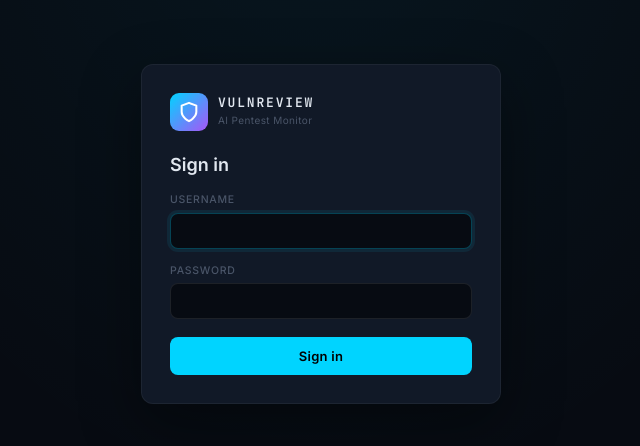
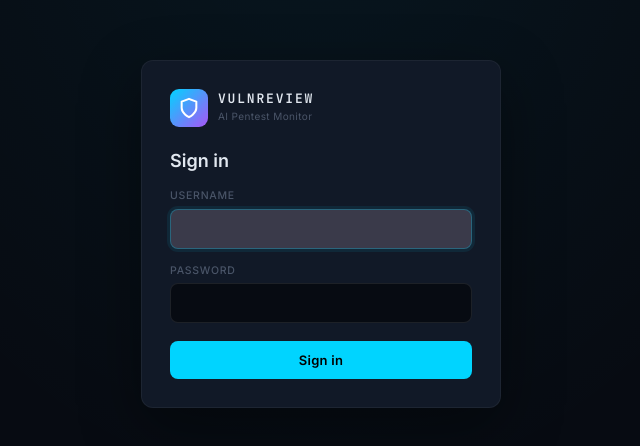
Before and after one commit to Calvin155/VulnMonitor, a React (Vite) app: page / in a window 1280 px wide. Shown: the part 166-612 px from the top of the page, without its empty margins (319-959 px from the left). Built offline with nearby package versions, Linux system fonts and the light colour scheme; no server answers.

Commit message:
css updated accross all css files to work on pi

```diff
--- a/src/components/Network.css
+++ b/src/components/Network.css
@@ -1,3 +1,7 @@
+/* ─────────────────────────────────────────────
+   NETWORK
+───────────────────────────────────────────── */
+
 .network {
   display: flex;
   flex-direction: column;
@@ -71,7 +75,9 @@
   padding: 10px 12px;
   line-height: 1.6;
 }
+
 .network-hint strong { color: var(--medium); }
+
 .network-hint code {
   font-family: var(--font-mono);
   font-size: 10.5px;
@@ -96,21 +102,38 @@
   font-weight: 500;
 }
 
+/* ─────────────────────────────────────────────
+   FIXED INPUT (network filter)
+───────────────────────────────────────────── */
+
 .network-filter {
-  background: var(--bg-base);
-  border: 1px solid var(--border-default);
+  all: unset;
+
+  width: 100%;
+  box-sizing: border-box;
+
+  background-color: #2f2f3a;
+  color: #a855f7;
+
+  border: 1px solid #444;
   border-radius: var(--radius-md);
-  color: var(--text-primary);
+
   font-family: var(--font-sans);
   font-size: 12px;
   padding: 6px 10px;
-  outline: none;
-  transition: border-color 0.15s, box-shadow 0.15s;
+
+  caret-color: #a855f7;
+  transition: all 0.15s ease;
 }
-.network-filter::placeholder { color: var(--text-muted); }
+
+.network-filter::placeholder {
+  color: var(--text-muted);
+}
+
 .network-filter:focus {
   border-color: var(--border-accent);
   box-shadow: 0 0 0 3px rgba(0, 212, 255, 0.08);
+  background-color: #3a3a4a;
 }
 
 .network-empty {
@@ -189,6 +212,7 @@
   transition: color 0.15s;
   line-height: 1;
 }
+
 .network-copy:hover { color: var(--accent); }
 
 .network-actions { width: 1%; white-space: nowrap; }
@@ -204,6 +228,7 @@
   background: var(--accent-bg);
   transition: background 0.15s, color 0.15s;
 }
+
 .network-action-link:hover {
   background: var(--accent);
   color: #000;
@@ -254,7 +279,7 @@
   }
 
   .network-table {
-    min-width: 700px; /* prevents collapse, allows horizontal scroll */
+    min-width: 700px;
   }
 
   .network-ip,
--- a/src/components/Requests.css
+++ b/src/components/Requests.css
@@ -276,6 +276,43 @@
 }
 
 /* ─────────────────────────────
+   GLOBAL INPUT FIX (ADDED)
+───────────────────────────── */
+
+input,
+select,
+textarea {
+  all: unset;
+
+  box-sizing: border-box;
+  width: 100%;
+
+  background-color: #2f2f3a;
+  color: #a855f7;
+  border: 1px solid #444;
+  border-radius: 6px;
+
+  padding: 8px 12px;
+  font-size: 14px;
+
+  caret-color: #a855f7;
+  transition: all 0.2s ease;
+}
+
+input::placeholder,
+textarea::placeholder {
+  color: #888;
+}
+
+input:focus,
+select:focus,
+textarea:focus {
+  border-color: #a855f7;
+  box-shadow: 0 0 0 1px #a855f7;
+  background-color: #3a3a4a;
+}
+
+/* ─────────────────────────────
    MOBILE OVERRIDES
 ───────────────────────────── */
 
--- a/src/components/ScanDetail.css
+++ b/src/components/ScanDetail.css
@@ -81,14 +81,34 @@
   flex-wrap: wrap;
 }
 
+/* ✅ FIXED INPUT (was white before) */
 .detail-search {
+  all: unset;
+
   flex: 1;
   min-width: 180px;
-  background: var(--bg-base);
-  border: 1px solid var(--border-default);
+  box-sizing: border-box;
+
+  background-color: #2f2f3a;
+  color: #a855f7;
+  border: 1px solid #444;
   border-radius: var(--radius-md);
+
   font-size: 12px;
   padding: 6px 10px;
+
+  caret-color: #a855f7;
+  transition: all 0.2s ease;
+}
+
+.detail-search::placeholder {
+  color: #888;
+}
+
+.detail-search:focus {
+  border-color: #a855f7;
+  box-shadow: 0 0 0 1px #a855f7;
+  background-color: #3a3a4a;
 }
 
 /* ── Pills ── */
```
